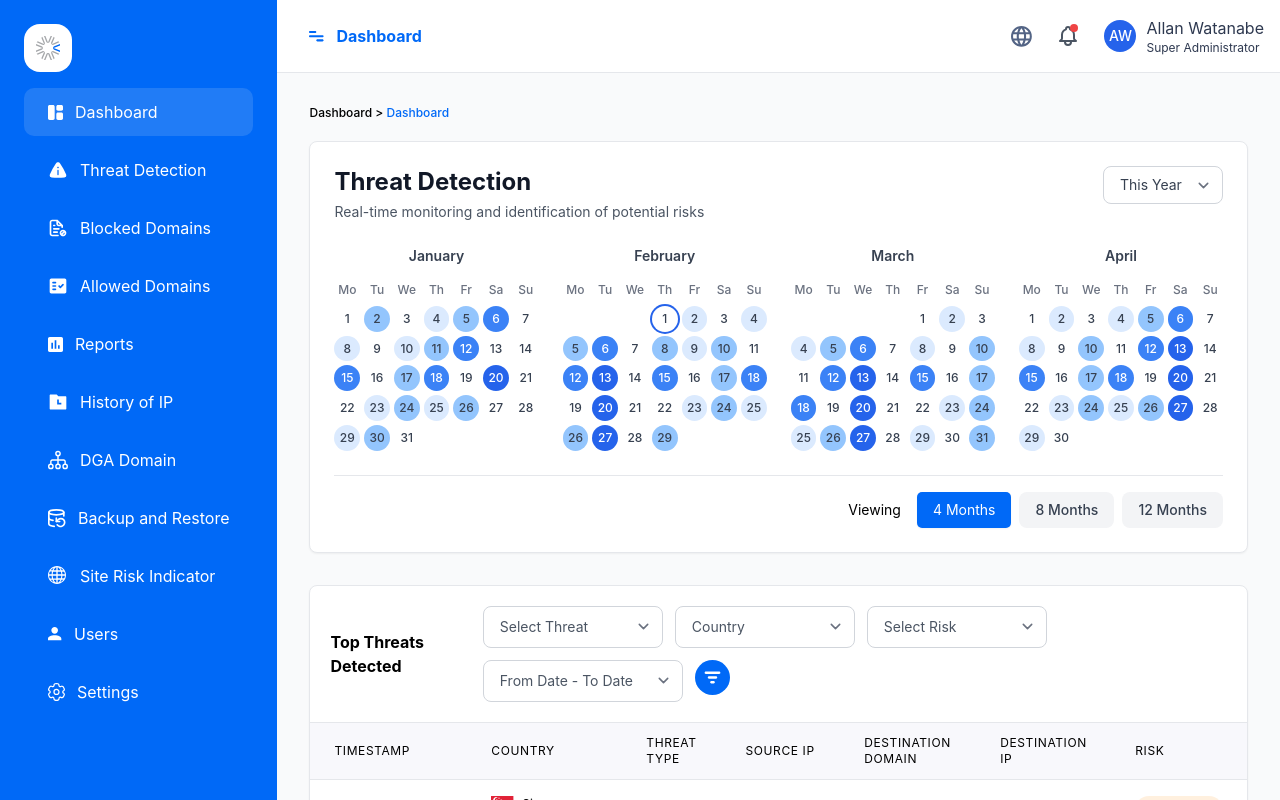
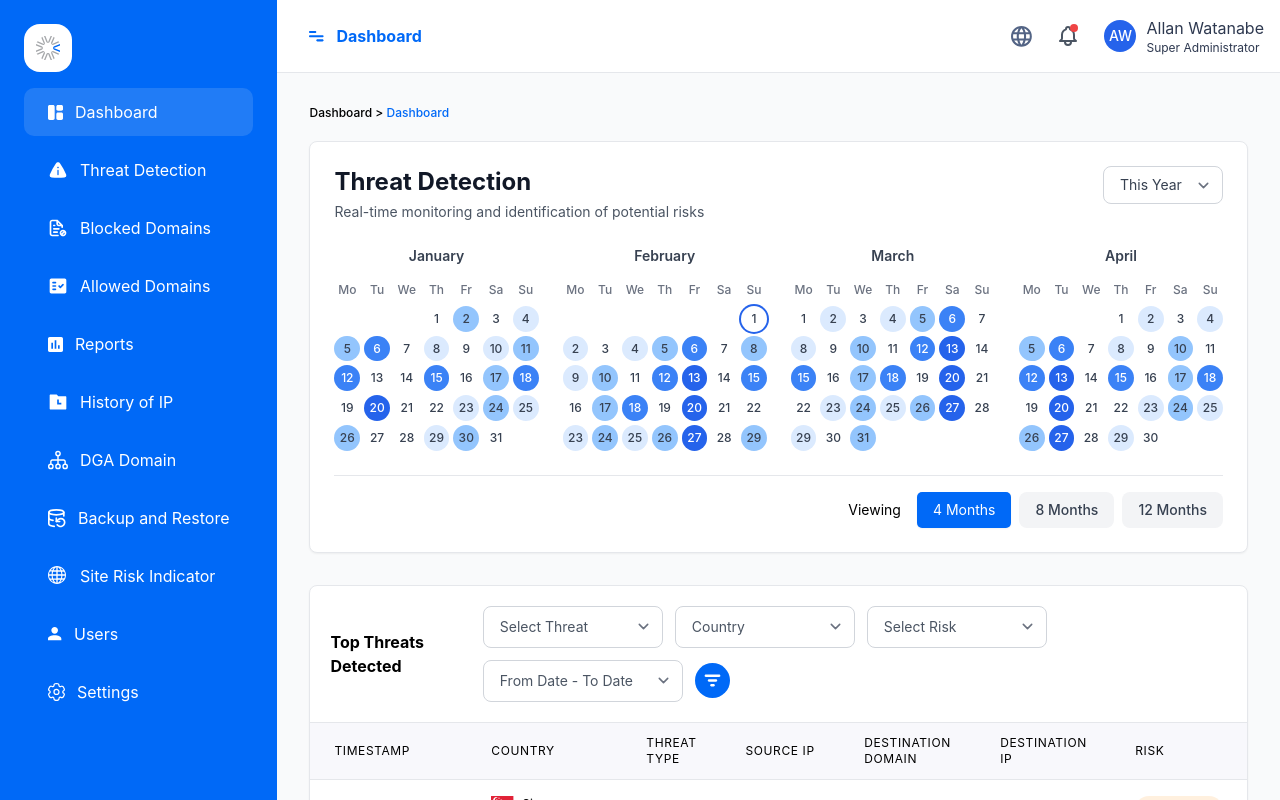
Before and after one commit to tanmoypaul1005/take-home-project, a React (Create React App) app: page / in a window 1280 px wide. Built offline with nearby package versions, Linux system fonts and the light colour scheme.

Commit message:
Refactor ThreatCalendar component to adjust month start days and implement dynamic calendar data based on selected year

```diff
--- a/src/components/threatCalendar/index.jsx
+++ b/src/components/threatCalendar/index.jsx
@@ -11,23 +11,42 @@ const ThreatCalendar = () => {
     const daysOfWeek = ['Mo', 'Tu', 'We', 'Th', 'Fr', 'Sa', 'Su'];
 
     // Calendar data for all 12 months (starting day of week and number of days)
+    // startDay: 0=Monday, 1=Tuesday, 2=Wednesday, 3=Thursday, 4=Friday, 5=Saturday, 6=Sunday
     const allMonthsData = [
-        { name: 'January', startDay: 0, days: 31 },
-        { name: 'February', startDay: 3, days: 29 },
-        { name: 'March', startDay: 4, days: 31 },
-        { name: 'April', startDay: 0, days: 30 },
-        { name: 'May', startDay: 2, days: 31 },
-        { name: 'June', startDay: 5, days: 30 },
-        { name: 'July', startDay: 0, days: 31 },
-        { name: 'August', startDay: 3, days: 31 },
-        { name: 'September', startDay: 6, days: 30 },
-        { name: 'October', startDay: 1, days: 31 },
-        { name: 'November', startDay: 4, days: 30 },
-        { name: 'December', startDay: 6, days: 31 },
+        { name: 'January', startDay: 3, days: 31 },      // Thursday
+        { name: 'February', startDay: 6, days: 29 },     // Sunday
+        { name: 'March', startDay: 0, days: 31 },        // Monday
+        { name: 'April', startDay: 3, days: 30 },        // Thursday
+        { name: 'May', startDay: 5, days: 31 },          // Saturday
+        { name: 'June', startDay: 1, days: 30 },         // Tuesday
+        { name: 'July', startDay: 3, days: 31 },         // Thursday
+        { name: 'August', startDay: 6, days: 31 },       // Sunday
+        { name: 'September', startDay: 2, days: 30 },    // Wednesday
+        { name: 'October', startDay: 4, days: 31 },      // Friday
+        { name: 'November', startDay: 0, days: 30 },     // Monday
+        { name: 'December', startDay: 2, days: 31 },     // Wednesday
     ];
 
-    // Get months based on view period
-    const monthsData = allMonthsData.slice(0, viewPeriod);
+    // Get calendar data adjusted for selected year
+    const getCalendarDataForYear = (year) => {
+        const yearOffsets = {
+            'This Year': 0,
+            'Last Year': 1,
+            '2022': 3,
+            '2021': 4
+        };
+
+        const offset = yearOffsets[year] || 0;
+
+        return allMonthsData.map(month => ({
+            ...month,
+            startDay: (month.startDay + offset) % 7
+        }));
+    };
+
+    // Get months based on view period and selected year
+    const adjustedMonthsData = getCalendarDataForYear(selectedYear);
+    const monthsData = adjustedMonthsData.slice(0, viewPeriod);
 
     // Simulated threat data - days with threats (0-4 intensity levels) for all 12 months
     const threatData = {
@@ -281,7 +300,7 @@ const ThreatCalendar = () => {
                             <div className="flex gap-x-2.5 items-center gap-3 mb-5">
                                 <svg width="30" height="30" viewBox="0 0 30 30" fill="none" xmlns="http://www.w3.org/2000/svg">
                                     <rect width="30" height="30" rx="15" fill="#009957" />
-                                    <path d="M18.3333 7.5V10.8333M11.6666 7.5V10.8333M8.33331 14.1667H21.6666M14.1666 17.5H15V20M8.33331 10.8333C8.33331 10.3913 8.50891 9.96738 8.82147 9.65482C9.13403 9.34226 9.55795 9.16667 9.99998 9.16667H20C20.442 9.16667 20.8659 9.34226 21.1785 9.65482C21.4911 9.96738 21.6666 10.3913 21.6666 10.8333V20.8333C21.6666 21.2754 21.4911 21.6993 21.1785 22.0118C20.8659 22.3244 20.442 22.5 20 22.5H9.99998C9.55795 22.5 9.13403 22.3244 8.82147 22.0118C8.50891 21.6993 8.33331 21.2754 8.33331 20.8333V10.8333Z" stroke="white" stroke-width="1.25" stroke-linecap="round" stroke-linejoin="round" />
+                                    <path d="M18.3333 7.5V10.8333M11.6666 7.5V10.8333M8.33331 14.1667H21.6666M14.1666 17.5H15V20M8.33331 10.8333C8.33331 10.3913 8.50891 9.96738 8.82147 9.65482C9.13403 9.34226 9.55795 9.16667 9.99998 9.16667H20C20.442 9.16667 20.8659 9.34226 21.1785 9.65482C21.4911 9.96738 21.6666 10.3913 21.6666 10.8333V20.8333C21.6666 21.2754 21.4911 21.6993 21.1785 22.0118C20.8659 22.3244 20.442 22.5 20 22.5H9.99998C9.55795 22.5 9.13403 22.3244 8.82147 22.0118C8.50891 21.6993 8.33331 21.2754 8.33331 20.8333V10.8333Z" stroke="white" strokeWidth="1.25" strokeLinecap="round" strokeLinejoin="round" />
                                 </svg>
 
                                 <div>
--- a/src/components/threatsTable/index.jsx
+++ b/src/components/threatsTable/index.jsx
@@ -3,7 +3,7 @@ import Pagination from '../pagination'
 import { threats } from './data'
 
 const ThreatsTable = () => {
-const [currentPage, setCurrentPage] = useState(1)
+    const [currentPage, setCurrentPage] = useState(1)
     const [itemsPerPage, setItemsPerPage] = useState(10)
     const [selectedThreat, setSelectedThreat] = useState('Select Threat')
     const [selectedCountry, setSelectedCountry] = useState('Country')
@@ -52,6 +52,15 @@ const [currentPage, setCurrentPage] = useState(1)
 
     const handleDateRangeChange = (e) => {
         setSelectedDateRange(e.target.value)
+        setCurrentPage(1)
+    }
+
+        // Reset all filters
+    const handleResetFilters = () => {
+        setSelectedThreat('Select Threat')
+        setSelectedCountry('Country')
+        setSelectedRisk('Select Risk')
+        setSelectedDateRange('From Date - To Date')
         setCurrentPage(1)
     }
 
@@ -133,10 +142,17 @@ const [currentPage, setCurrentPage] = useState(1)
                             <option>Last 90 Days</option>
                         </select>
 
-                        <svg width="35" height="35" viewBox="0 0 35 35" fill="none" xmlns="http://www.w3.org/2000/svg">
-                            <rect width="35" height="35" rx="17.5" fill="#0069F7" />
-                            <path d="M9.58337 12.75C9.58337 12.4351 9.70849 12.133 9.93118 11.9103C10.1539 11.6876 10.4559 11.5625 10.7709 11.5625H24.2292C24.5442 11.5625 24.8462 11.6876 25.0689 11.9103C25.2916 12.133 25.4167 12.4351 25.4167 12.75C25.4167 13.0649 25.2916 13.367 25.0689 13.5897C24.8462 13.8124 24.5442 13.9375 24.2292 13.9375H10.7709C10.4559 13.9375 10.1539 13.8124 9.93118 13.5897C9.70849 13.367 9.58337 13.0649 9.58337 12.75ZM12.75 17.5C12.75 17.1851 12.8752 16.883 13.0979 16.6603C13.3206 16.4376 13.6226 16.3125 13.9375 16.3125H21.0625C21.3775 16.3125 21.6795 16.4376 21.9022 16.6603C22.1249 16.883 22.25 17.1851 22.25 17.5C22.25 17.8149 22.1249 18.117 21.9022 18.3397C21.6795 18.5624 21.3775 18.6875 21.0625 18.6875H13.9375C13.6226 18.6875 13.3206 18.5624 13.0979 18.3397C12.8752 18.117 12.75 17.8149 12.75 17.5ZM16.3125 21.0625C15.9976 21.0625 15.6956 21.1876 15.4729 21.4103C15.2502 21.633 15.125 21.9351 15.125 22.25C15.125 22.5649 15.2502 22.867 15.4729 23.0897C15.6956 23.3124 15.9976 23.4375 16.3125 23.4375H18.6875C19.0025 23.4375 19.3045 23.3124 19.5272 23.0897C19.7499 22.867 19.875 22.5649 19.875 22.25C19.875 21.9351 19.7499 21.633 19.5272 21.4103C19.3045 21.1876 19.0025 21.0625 18.6875 21.0625H16.3125Z" fill="white" />
-                        </svg>
+                        <button
+                            onClick={handleResetFilters}
+                            className="transition-opacity hover:opacity-80"
+                            title="Reset all filters"
+                        >
+
+                            <svg width="35" height="35" viewBox="0 0 35 35" fill="none" xmlns="http://www.w3.org/2000/svg">
+                                <rect width="35" height="35" rx="17.5" fill="#0069F7" />
+                                <path d="M9.58337 12.75C9.58337 12.4351 9.70849 12.133 9.93118 11.9103C10.1539 11.6876 10.4559 11.5625 10.7709 11.5625H24.2292C24.5442 11.5625 24.8462 11.6876 25.0689 11.9103C25.2916 12.133 25.4167 12.4351 25.4167 12.75C25.4167 13.0649 25.2916 13.367 25.0689 13.5897C24.8462 13.8124 24.5442 13.9375 24.2292 13.9375H10.7709C10.4559 13.9375 10.1539 13.8124 9.93118 13.5897C9.70849 13.367 9.58337 13.0649 9.58337 12.75ZM12.75 17.5C12.75 17.1851 12.8752 16.883 13.0979 16.6603C13.3206 16.4376 13.6226 16.3125 13.9375 16.3125H21.0625C21.3775 16.3125 21.6795 16.4376 21.9022 16.6603C22.1249 16.883 22.25 17.1851 22.25 17.5C22.25 17.8149 22.1249 18.117 21.9022 18.3397C21.6795 18.5624 21.3775 18.6875 21.0625 18.6875H13.9375C13.6226 18.6875 13.3206 18.5624 13.0979 18.3397C12.8752 18.117 12.75 17.8149 12.75 17.5ZM16.3125 21.0625C15.9976 21.0625 15.6956 21.1876 15.4729 21.4103C15.2502 21.633 15.125 21.9351 15.125 22.25C15.125 22.5649 15.2502 22.867 15.4729 23.0897C15.6956 23.3124 15.9976 23.4375 16.3125 23.4375H18.6875C19.0025 23.4375 19.3045 23.3124 19.5272 23.0897C19.7499 22.867 19.875 22.5649 19.875 22.25C19.875 21.9351 19.7499 21.633 19.5272 21.4103C19.3045 21.1876 19.0025 21.0625 18.6875 21.0625H16.3125Z" fill="white" />
+                            </svg>
+                        </button>
 
                     </div>
                 </div>
```
